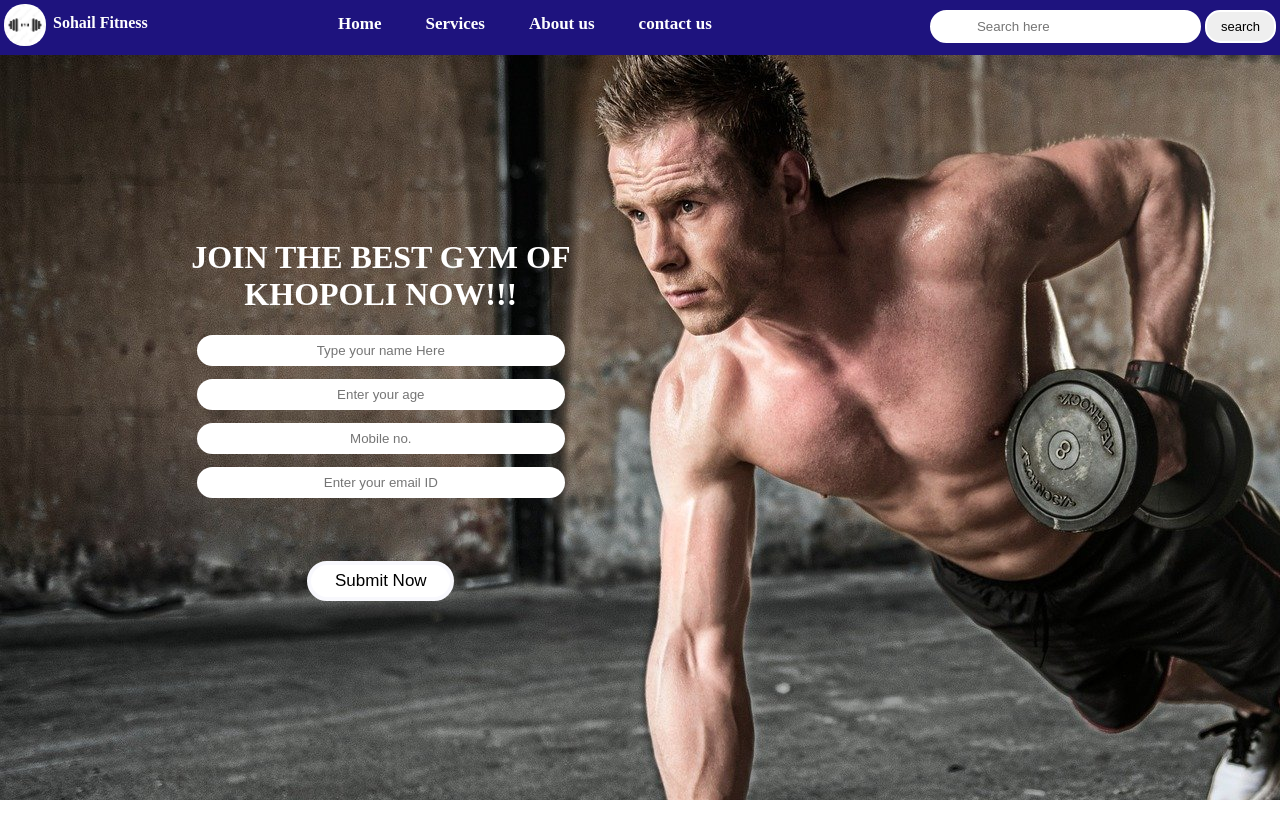
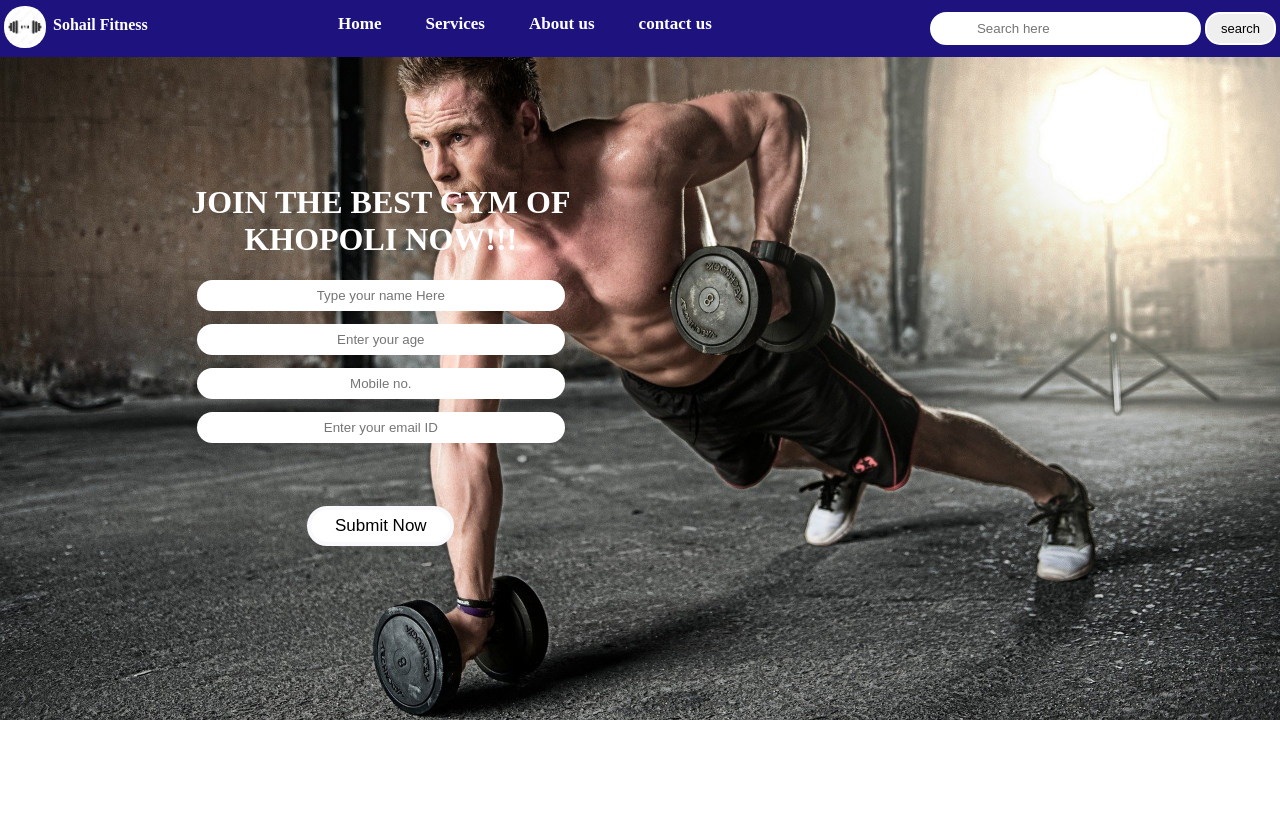
Before and after one commit to geeksohailshaikh/GYM-website, a plain HTML site: page index.html in a window 1280 px wide. Before the commit the page ends 800 px from the top, so only its background shows below. Drawn offline with Linux system fonts and the light colour scheme; a web font is replaced by a local one.

Commit message:
Add files via upload

```diff
--- a/gym.css
+++ b/gym.css
@@ -4,8 +4,10 @@ body{
     padding: 0px;
     background: url('bg.jpg');
     font-weight: bold;
-    height: 100px;
+    height: 1000px;
     background-repeat: no-repeat;
+    background-size: 100vw;
+
 
 
 }
@@ -15,7 +17,9 @@ body{
   margin: 0px;
   background-color: rgb(30, 19, 126);
   height: 57px;
-  position: sticky;
+  position: fixed;
+  width: 100vw;
+  top: 0px;
 
 
 }
```
